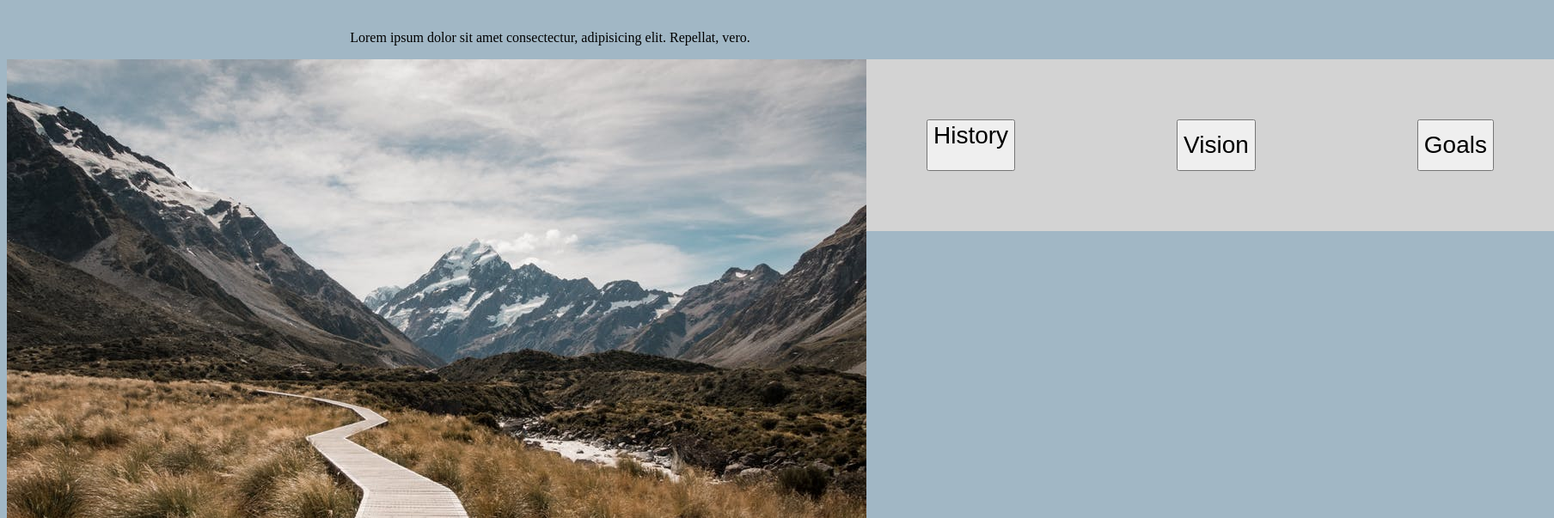
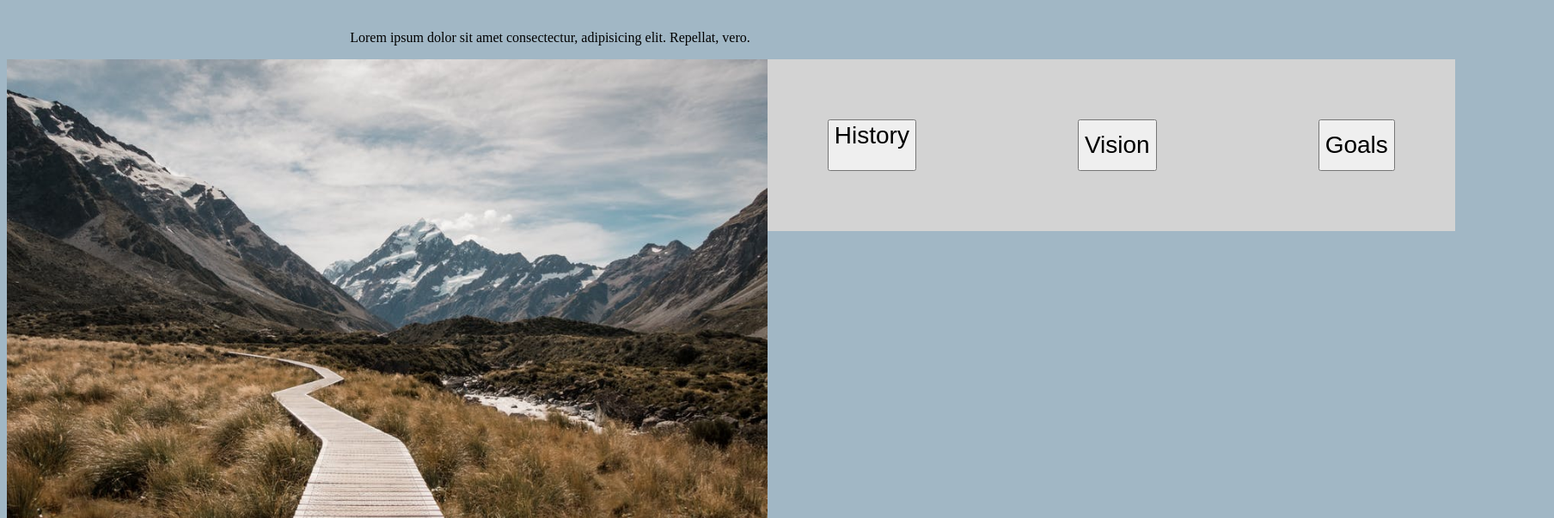
Before and after one commit to shreesty/Tabs-project, a plain HTML site: page index.html in a window 1280 px wide. Shown: the part 69-672 px from the top of the page at 86% size, 1808 px wide, since content can reach past the window. Drawn offline with Linux system fonts and the light colour scheme.

Commit message:
Image Responsive

```diff
--- a/index.html
+++ b/index.html
@@ -19,10 +19,12 @@
 
     <div class="Section-center">
         <article class="about-img"></article>
-        <article> <img src="pic.jpeg"> </article>
+            <img src="pic.jpeg" alt="Nature" class="Img" width="100" height="200">
 
 
-        <article class="about">
+
+
+        <article class="about flex">
             <div class="buttons">
             <button class="tab-btn active" id="history-btn">History</button>
             <button class="tab-btn" id="vision-btn">Vision</button>
@@ -73,8 +75,9 @@
                         carry. Dreamcatcher pitchfork yuccie, banh mi salvia venmo photo booth quinoa
                         chicharrones.
                       </p>
+                    </div>
 
-                </div>
+
             </article>
 
         </article>
--- a/style.css
+++ b/style.css
@@ -20,6 +20,7 @@
     justify-content: space-between;
     padding:0;
     width:800px;
+    font-size: 1vw;;
 
 }
 
@@ -41,13 +42,15 @@ body{
     flex-direction: column;
     width:500px;
     margin:20px;
+    font-size: 1vw;
 
 }
 
 .about-content
 {
     display: flex;
-    flex-direction: row;
+    /* overflow: wrap; */
+    flex-wrap: wrap;
 }
 
 .tab-btn:hover
@@ -69,3 +72,19 @@ body{
 {
     display:flex;
 }
+
+
+.Img
+{
+    width: 70%;
+    height: auto;
+}
+
+
+    /* @media only screen and (max-width: 300px) {
+
+    .content{
+
+       font-size: 8vw;
+      }
+    } */
```
